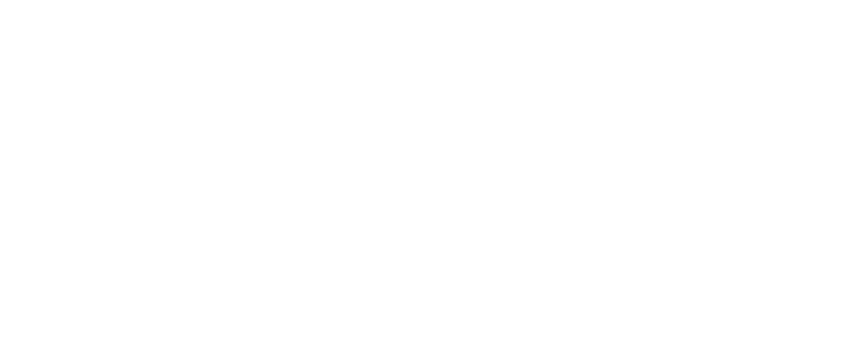
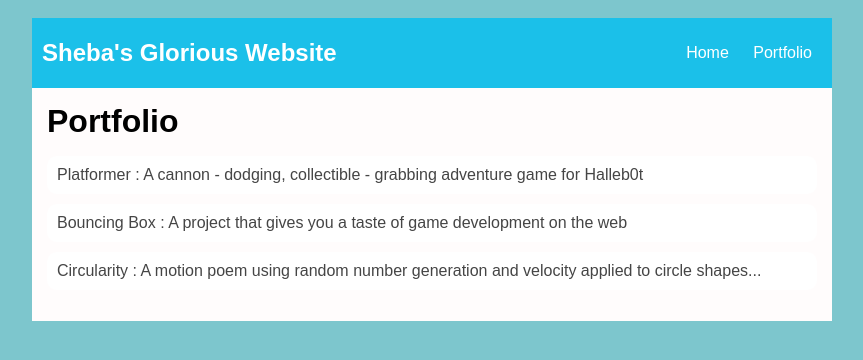
Before and after one commit to jliving01/jliving01.github.io, a plain HTML site: page portfolio.html in a window 1280 px wide. Shown: the whole page, without its empty margins (208-1071 px from the left). Drawn offline with Linux system fonts and the light colour scheme.

Commit message:
add portfolio.htmk file

```diff
--- a/portfolio.html
+++ b/portfolio.html
@@ -0,0 +1,33 @@
+<!DOCTYPE HTML>
+<html>
+    <head>
+        <title> JAilon Port</title>
+        <link rel="stylesheet" href="style.css">
+    </head>
+
+    <body>
+        <div id="all-contents">
+            <nav>
+                <h1>Sheba's Glorious Website</h1>
+                <ul id="nav-ul">
+                   <li class="nav-li">
+                   <a class="nav-a" href="index.html">Home</a>
+                 </li>
+                 <li class="nav-li">
+                   <a class="nav-a" href="portfolio.html">Portfolio</a>
+                 </li>
+             </ul>
+         </nav>
+         <main>
+            <div class="content">
+                <h1>Portfolio</h1>
+                <ul id="portfolio">
+                    <li><a href="projects/platformer/">Platformer : A cannon - dodging, collectible - grabbing adventure game for Halleb0t</a></li>
+                    <li><a href="projects/bouncing-box/">Bouncing Box : A project that gives you a taste of game development on the web </a></li>
+                    <li><a href="projects/circularity/">Circularity : A motion poem using random number generation and velocity applied to circle shapes...</a></li>
+                </ul>
+            </div>
+         </main>
+     </div>
+    </body>
+</html>
--- a/style.css
+++ b/style.css
@@ -60,3 +60,29 @@ main {
 h2, h3 {
     margin: 0px;
 }
+
+      /* portfolio styles */
+      .content h1 {
+        color: black;
+    }
+
+    #portfolio {
+        list-style-type: none;
+        padding-left: 0;
+    }
+
+    #portfolio li {
+        background: #fff;
+        padding: 10px;
+        border-radius: 10px;
+        margin-bottom: 10px;
+    }
+
+    #portfolio li:hover {
+        background: #eee;
+    }
+
+    #portfolio a {
+        text-decoration: none;
+        color: #454545;
+    }
```
